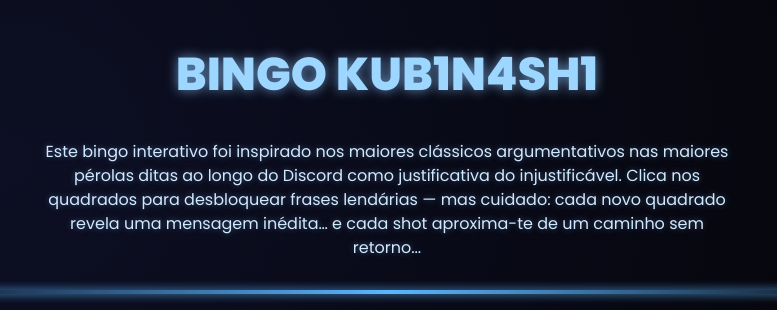
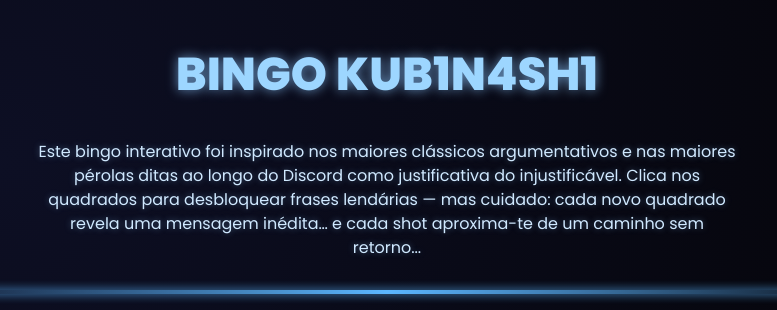
Before and after one commit to kub1banban/bingo, a plain HTML site: page index.html in a window 1280 px wide. Shown: the top 310 px of the page, 253-1030 px from the left. Drawn offline with Linux system fonts and the light colour scheme.

Commit message:
Update index.html

```diff
--- a/index.html
+++ b/index.html
@@ -157,7 +157,7 @@
 <h1>BINGO KUB1N4SH1</h1>
 
 <div class="descricao-topo">
-    Este bingo interativo foi inspirado nos maiores clássicos argumentativos nas maiores
+    Este bingo interativo foi inspirado nos maiores clássicos argumentativos e nas maiores
     pérolas ditas ao longo do Discord como justificativa do injustificável. Clica nos
     quadrados para desbloquear frases lendárias — mas cuidado: cada novo quadrado revela
     uma mensagem inédita… e cada shot aproxima-te de um caminho sem retorno...
```
